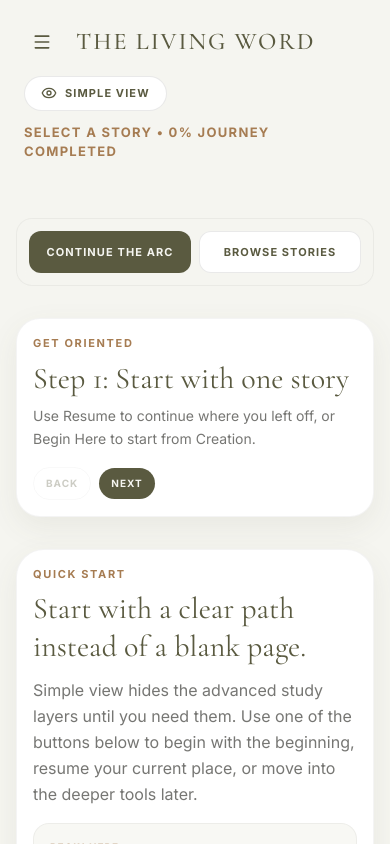
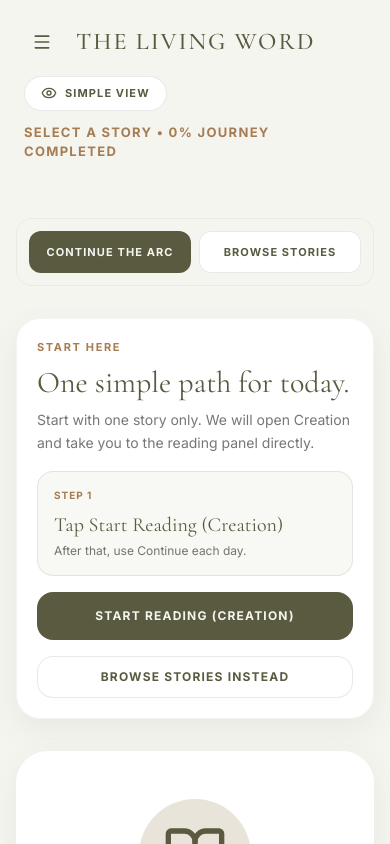
Before and after one commit to ajaydaram/living-word-bible-journey, a React (Vite) app: page / in a window 390 px wide. Built offline with nearby package versions, Linux system fonts and the light colour scheme.

Commit message:
Simplify mobile onboarding and add tap feedback

```diff
--- a/src/App.tsx
+++ b/src/App.tsx
@@ -299,6 +299,7 @@ export default function App() {
   const chapterByReference = useMemo(() => new Map(chronologicalPath.map(ch => [ch.reference, ch])), []);
   const activeReadingChapter = activeReadingReference ? chapterByReference.get(activeReadingReference) : null;
   const showExpandedDashboard = isDesktopLayout || showDashboardDetails;
+  const shouldSimplifyLanding = !selectedStory && !isDesktopLayout;
   const todayPrompt = dailyPrompts[new Date().getDay() % dailyPrompts.length];
   const selectedIsCompleted = selectedStory ? completedStories.includes(selectedStory.id) : false;
   const suggestedNextStory = selectedStory
@@ -429,6 +430,10 @@ export default function App() {
     const streakLabel = streakCount > 0 ? `${streakCount}-day streak` : 'first step today';
     setReinforcementToast(`Continuing at ${story.id.toString().padStart(2, '0')} ${story.title}. ${streakLabel}.`);
     openStory(story);
+  };
+
+  const showInfoToast = (message: string) => {
+    setReinforcementToast(message);
   };
 
   const handleInstallApp = async () => {
@@ -796,10 +801,10 @@ export default function App() {
                 <div className="pt-6 border-t border-ink/5">
                   <div className="section-label">STUDY TOOLS</div>
                   <div className="flex flex-col gap-2">
-                    <button className="flex items-center gap-3 px-4 py-3 rounded-lg hover:bg-paper/50 transition-all text-sm font-serif italic text-clay">
+                    <button onClick={() => showInfoToast('Use the Daily Reflection Prompt card in Today after reading one story.')} className="flex items-center gap-3 px-4 py-3 rounded-lg hover:bg-paper/50 transition-all text-sm font-serif italic text-clay">
                       <Sparkles className="w-4 h-4" /> Daily Reflection
                     </button>
-                    <button className="flex items-center gap-3 px-4 py-3 rounded-lg hover:bg-paper/50 transition-all text-sm font-serif italic text-clay">
+                    <button onClick={() => showInfoToast('Bookmarks are coming soon. Use Mark as Completed for now.')} className="flex items-center gap-3 px-4 py-3 rounded-lg hover:bg-paper/50 transition-all text-sm font-serif italic text-clay">
                       <Bookmark className="w-4 h-4" /> Bookmarked Verses
                     </button>
                   </div>
@@ -828,7 +833,7 @@ export default function App() {
                 </button>
               </div>
             </section>
-            {!onboardingDismissed && (
+            {!shouldSimplifyLanding && !onboardingDismissed && (
               <section className="bg-paper p-4 sm:p-6 lg:p-7 rounded-[24px] card-shadow border border-ink/5">
                 <div className="section-label">GET ORIENTED</div>
                 <div className="flex flex-col lg:flex-row lg:items-end lg:justify-between gap-4">
@@ -864,6 +869,34 @@ export default function App() {
               </section>
             )}
 
+            {shouldSimplifyLanding && (
+              <section className="bg-paper p-5 rounded-[24px] card-shadow border border-ink/5 space-y-4">
+                <div>
+                  <div className="section-label">START HERE</div>
+                  <h2 className="text-3xl font-serif text-olive leading-tight mt-1">One simple path for today.</h2>
+                  <p className="text-sm text-ink/65 mt-2 leading-relaxed">Start with one story only. We will open Creation and take you to the reading panel directly.</p>
+                </div>
+                <div className="rounded-2xl border border-ink/10 bg-bg-warm/70 p-4">
+                  <div className="text-[10px] uppercase tracking-widest font-bold text-clay mb-2">Step 1</div>
+                  <div className="font-serif text-xl text-olive">Tap Start Reading (Creation)</div>
+                  <div className="text-xs text-ink/65 mt-1">After that, use Continue each day.</div>
+                </div>
+                <button
+                  onClick={() => handleSelectStory(bibleStories[0], bibleStories[0].reference)}
+                  className="w-full px-4 py-4 rounded-2xl bg-olive text-bg-warm text-xs font-bold uppercase tracking-widest"
+                >
+                  Start Reading (Creation)
+                </button>
+                <button
+                  onClick={() => setIsSidebarOpen(true)}
+                  className="w-full px-4 py-3 rounded-2xl border border-ink/10 bg-paper text-olive text-xs font-bold uppercase tracking-widest"
+                >
+                  Browse Stories Instead
+                </button>
+              </section>
+            )}
+
+            {!shouldSimplifyLanding && (
             <section className="bg-paper p-4 sm:p-6 lg:p-8 rounded-[28px] card-shadow border border-ink/5 grid gap-4 lg:grid-cols-[1.2fr_0.8fr] items-start">
               <div>
                 <div className="section-label">QUICK START</div>
@@ -890,7 +923,9 @@ export default function App() {
                 </button>
               </div>
             </section>
+            )}
 
+            {!shouldSimplifyLanding && (
             <section className="bg-paper p-4 sm:p-6 lg:p-8 rounded-[24px] card-shadow border border-ink/5 grid gap-4 lg:grid-cols-[0.75fr_1.25fr] items-start">
               <div>
                 <div className="section-label">TODAY</div>
@@ -924,8 +959,9 @@ export default function App() {
                 {showDashboardDetails ? 'Collapse dashboard' : 'Expand dashboard'}
               </button>
             </section>
+            )}
 
-            {showExpandedDashboard && (
+            {showExpandedDashboard && !shouldSimplifyLanding && (
             <section className="grid gap-4 lg:grid-cols-[1.3fr_0.7fr]">
               <div>
                 <TimelineVisualizer
@@ -942,7 +978,7 @@ export default function App() {
             </section>
             )}
 
-            {showExpandedDashboard && (
+            {showExpandedDashboard && !shouldSimplifyLanding && (
             <section className="grid gap-4 lg:grid-cols-[1.3fr_0.7fr]">
               <div>
                 <CovenantTracker
@@ -953,7 +989,7 @@ export default function App() {
             </section>
             )}
 
-            {showExpandedDashboard && (
+            {showExpandedDashboard && !shouldSimplifyLanding && (
             <section className="grid gap-4 lg:grid-cols-[1.3fr_0.7fr]">
               <div className="bg-paper p-6 lg:p-8 rounded-[28px] card-shadow overflow-hidden relative">
                 <div className="flex items-center gap-3 mb-4 text-clay">
@@ -1336,7 +1372,7 @@ export default function App() {
                             />
                           </div>
                           <div className="flex gap-2">
-                            <button className="p-2.5 bg-bg-warm hover:bg-sand rounded-full text-clay transition-all" aria-label="Play audio" title="Play audio">
+                            <button className="p-2.5 bg-bg-warm hover:bg-sand rounded-full text-clay transition-all" aria-label="Play audio" title="Play audio" onClick={() => showInfoToast('Audio playback is not enabled yet for this version.')}>
                               <Volume2 className="w-4 h-4" />
                             </button>
                             <button className="p-2.5 bg-bg-warm hover:bg-sand rounded-full text-clay transition-all" aria-label="Share this story" title="Share this story" onClick={() => {
```
